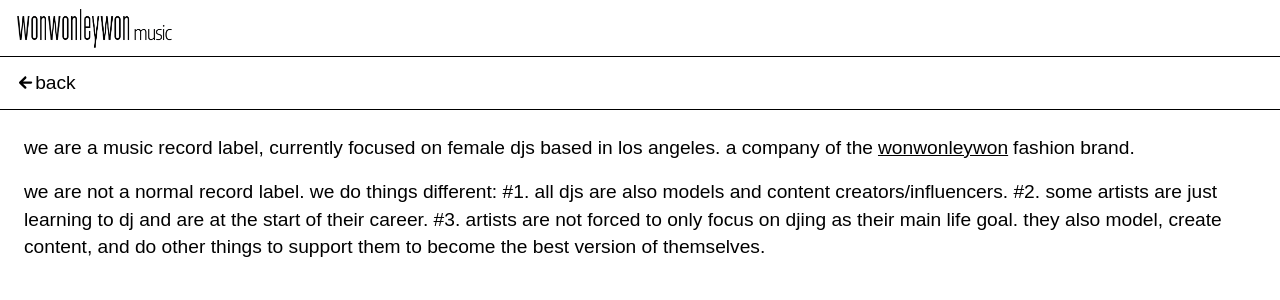
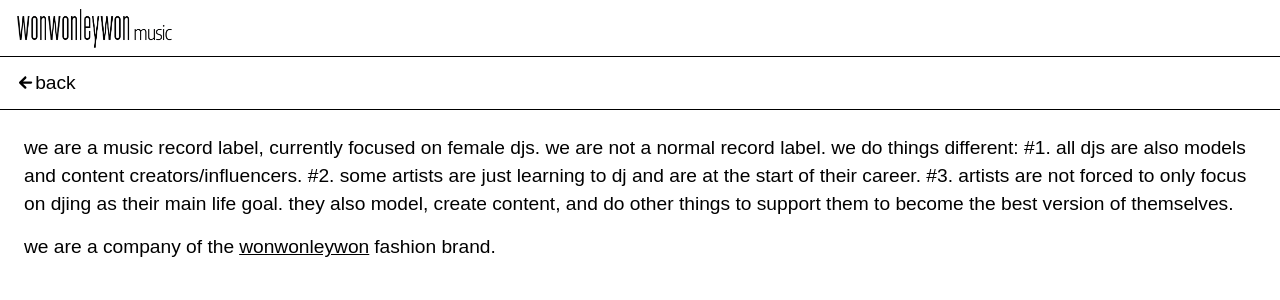
Before and after one commit to jp-sanshtech/wonwonmusic-frontend, a React (Vite) app: page /aboutus in a window 1280 px wide. Shown: the top 300 px of the page. Built offline with nearby package versions, Linux system fonts and the light colour scheme; a web font is replaced by a local one.

Commit message:
some updates

```diff
--- a/src/pages/Aboutus.jsx
+++ b/src/pages/Aboutus.jsx
@@ -13,8 +13,15 @@
         style={{ flexDirection: 'column', alignItems: 'flex-start', padding: '1rem' }}
       >
         <p>
-          We are a music record label, currently focused on female DJs based in Los Angeles.
-          A company of the
+          We are a music record label, currently focused on female DJs.
+          We are not a normal record label. We do things different:
+          #1. All DJs are also models and content creators/influencers.
+          #2. Some artists are just learning to DJ and are at the start of their career.
+          #3. Artists are not forced to only focus on DJing as their main life goal.
+          They also model, create content, and do other things to support them to become the best version of themselves.
+        </p>
+        <p>
+          We are a company of the
           <a
             href="https://www.wonwonleywon.com"
             target="_blank"
@@ -25,13 +32,6 @@
           </a>
           fashion brand.
         </p>
-        <p style={{ margin: 0 }}>
-          We are not a normal record label. We do things different:
-          #1. All DJs are also models and content creators/influencers.
-          #2. Some artists are just learning to DJ and are at the start of their career.
-          #3. Artists are not forced to only focus on DJing as their main life goal.
-          They also model, create content, and do other things to support them to become the best version of themselves.
-        </p>
       </Line>
     </div>
   );
--- a/src/pages/Home.jsx
+++ b/src/pages/Home.jsx
@@ -44,7 +44,7 @@
 
       <Line type="bottom-line">
         <a
-          href="https://www.youtube.com/@wonwonleywonmusic"
+          href="https://www.youtube.com/@wonwonleywon"
           target="_blank"
           rel="noopener noreferrer"
           className={classes.navLink}
```
